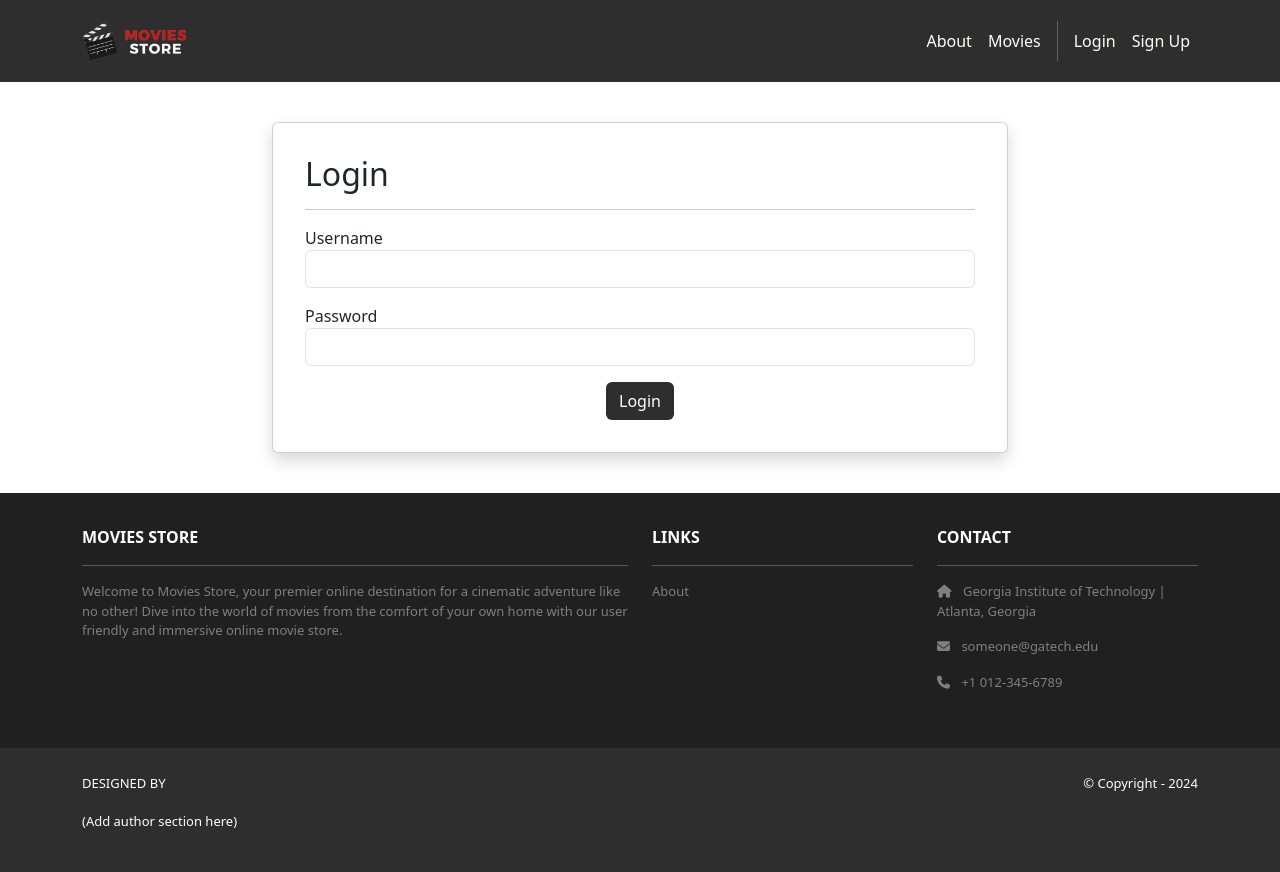
After one commit to water473/project-1-group2, a Django app: template moviesstore/accounts/templates/accounts/login.html in a window 1280 px wide. The commit adds this page. Run offline with Django 5.2, Linux system fonts and the light colour scheme; the template is opened without the code that fills it, so the values that code supplies are empty; parts of the project's set-up code (start-up, migrations or seed data) failed here and were passed over; some libraries are stand-ins or nearby versions.

Commit message:
implemented user login/signup

```diff
--- /dev/null
+++ b/moviesstore/accounts/templates/accounts/login.html
@@ -0,0 +1,44 @@
+{% extends 'base.html' %}
+{% block content %}
+<div class="p-3 mt-4">
+  <div class="container">
+    <div class="row justify-content-center">
+      <div class="col-md-8">
+        <div class="card shadow p-3 mb-4 rounded">
+          <div class="card-body">
+            <h2>Login</h2>
+            <hr />
+            {% if template_data.error %}
+            <div class="alert alert-danger" role="alert">
+              {{ template_data.error }}
+            </div>
+            {% endif %}
+            <form method="POST">
+              {% csrf_token %}
+              <p>
+                <label for="username">Username</label>
+                <input id="username" type="text"
+                       name="username" required
+                       autocomplete="username"
+                       class="form-control">
+              </p>
+              <p>
+                <label for="password">Password</label>
+                <input id="password" type="password"
+                       name="password" required
+                       autocomplete="current-password"
+                       class="form-control">
+              </p>
+              <div class="text-center">
+                <button type="submit"
+                  class="btn bg-dark text-white">Login
+                </button>
+              </div>
+            </form>
+          </div>
+        </div>
+      </div>
+    </div>
+  </div>
+</div>
+{% endblock content %}
--- a/moviesstore/moviesstore/settings.py
+++ b/moviesstore/moviesstore/settings.py
@@ -40,6 +40,7 @@ INSTALLED_APPS = [
     'django.contrib.staticfiles',
     'home',
     'movies',
+    'accounts',
 ]
 
 MIDDLEWARE = [
--- a/moviesstore/moviesstore/templates/base.html
+++ b/moviesstore/moviesstore/templates/base.html
@@ -33,6 +33,13 @@
                     <div class="navbar-nav ms-auto navbar-ml">
                         <a class="nav-link" href="{% url 'home.about' %}">About</a>
                         <a class = "nav-link" href="{% url 'movies.index' %}">Movies</a>
+                        <div class="vr bg-white mx-2 d-none d-lg-block"></div>
+                        {% if user.is_authenticated %}
+                        <a class="nav-link" href="{% url 'accounts.logout' %}">Logout ({{ user.username }})</a>
+                        {% else %}
+                        <a class="nav-link" href="{% url 'accounts.login' %}">Login</a>
+                        <a class="nav-link" href="{% url 'accounts.signup' %}">Sign Up</a>
+                        {% endif %}
                     </div>
                 </div>
              </div>
--- a/moviesstore/moviesstore/urls.py
+++ b/moviesstore/moviesstore/urls.py
@@ -26,6 +26,7 @@ urlpatterns = [
     path('admin/', admin.site.urls),
     path('', include('home.urls')),
     path('movies/', include('movies.urls')),
+    path('accounts/', include('accounts.urls')),
 ]
 urlpatterns += static(settings.MEDIA_URL,
      document_root=settings.MEDIA_ROOT)
```
Also changed, not shown: moviesstore/accounts/forms.py (added, +20 -0 lines), moviesstore/accounts/templates/accounts/signup.html (added, +24 -0 lines), moviesstore/db.sqlite3.
